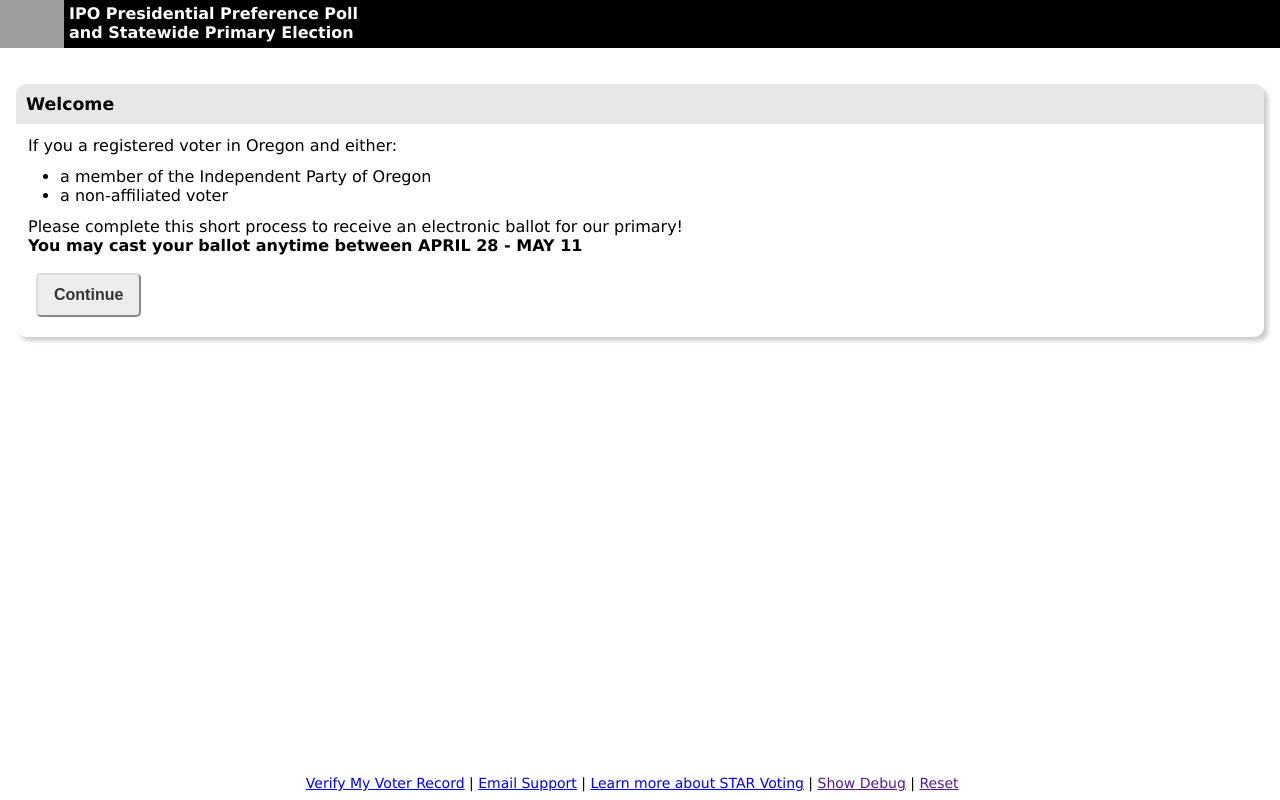
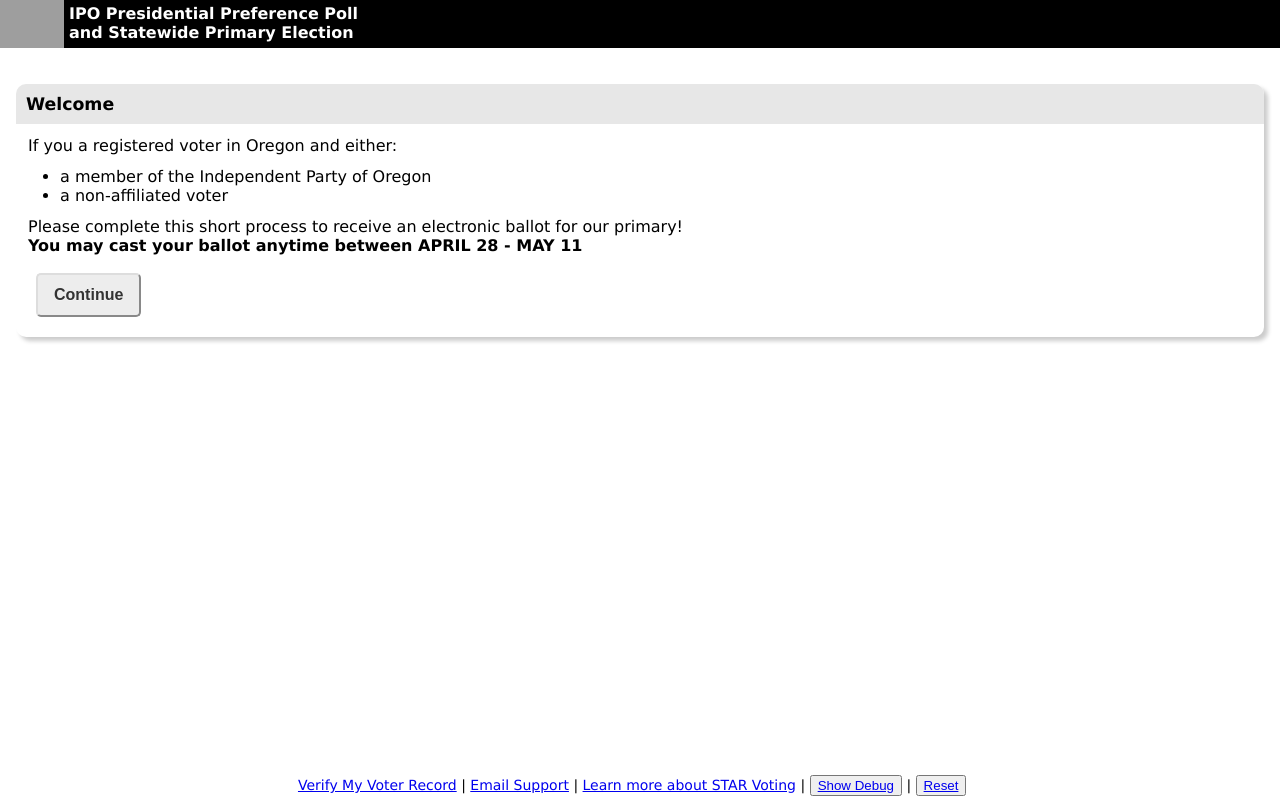
Before and after one commit to jaycincotta/ipo2020, a React (Create React App) app: page / in a window 1280 px wide. Built offline with nearby package versions, Linux system fonts and the light colour scheme; grey boxes are pictures that could not be loaded; the HTML template or start-up script is replaced by a standard one.

Commit message:
Removed warnings

```diff
--- a/src/App.css
+++ b/src/App.css
@@ -31,7 +31,7 @@
   margin-top: 12px;
 }
 
-button {
+button[type="button"] {
   margin-top: 18px;
 }
 
@@ -42,3 +42,9 @@
 .fetchViewer {
   margin-top: 12px;
 }
+
+.buttonLink {
+  color: -webkit-link;
+  cursor: pointer;
+  text-decoration: underline;
+}
--- a/src/App.js
+++ b/src/App.js
@@ -211,7 +211,8 @@
           Learn more about STAR Voting
         </a>{" "}
         |{" "}
-        <a
+        <button
+          className="buttonLink"
           href=""
           onClick={e => {
             setDebugMode(!debugMode);
@@ -219,11 +220,11 @@
           }}
         >
           {debugMode ? "Hide" : "Show"} Debug
-        </a>{" "}
+        </button>{" "}
         |{" "}
-        <a href="" onClick={() => ResetForm()}>
+        <button className="buttonLink" href="" onClick={() => ResetForm()}>
           Reset
-        </a>
+        </button>
       </div>
     </div>
   );
--- a/src/index.css
+++ b/src/index.css
@@ -115,7 +115,7 @@
 .content {
   padding: 12px;
 }
-button {
+button[type="button"] {
   padding: 8px;
   background-color: #ededed;
   border-color: #ddd;
```
